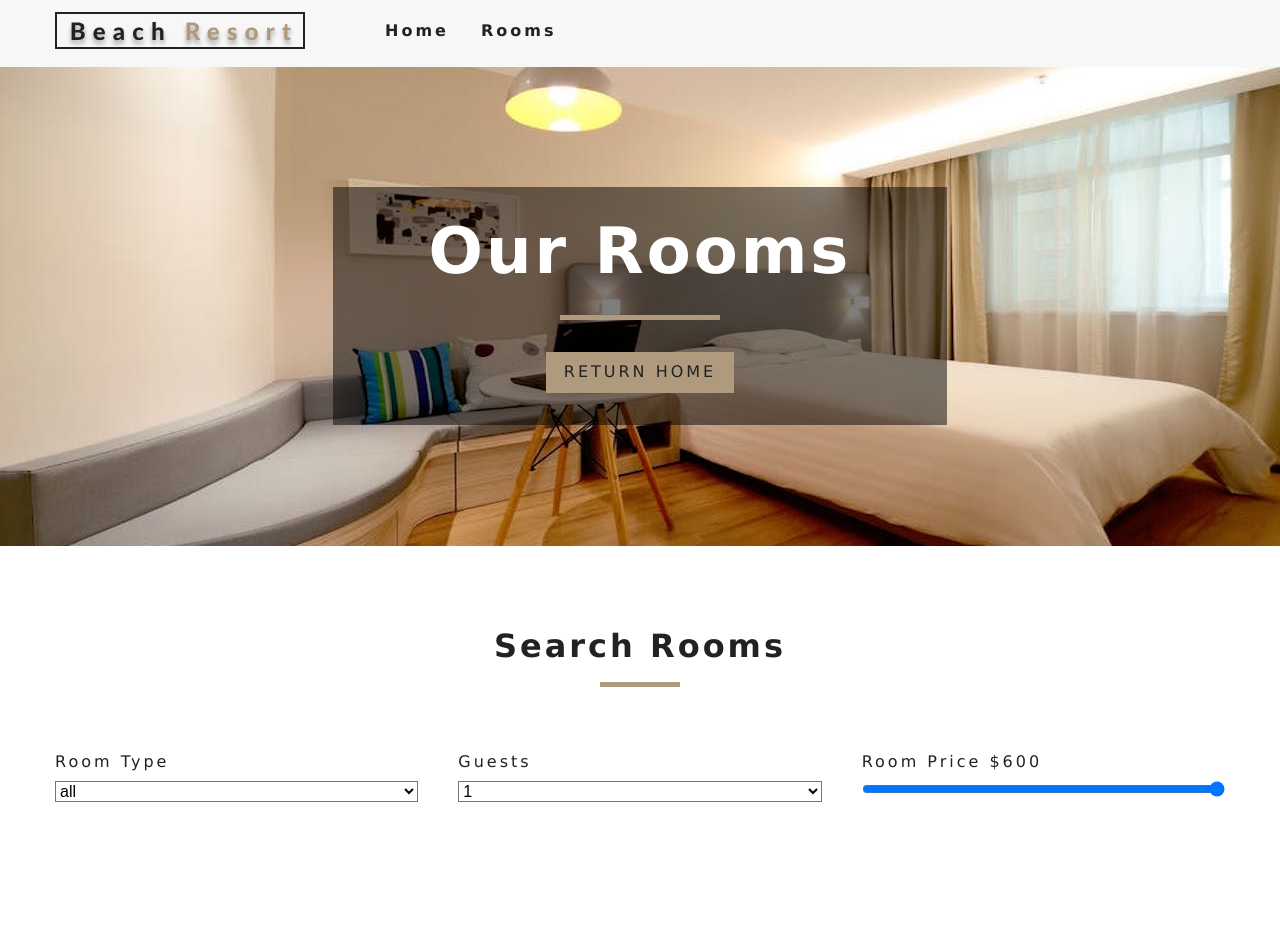
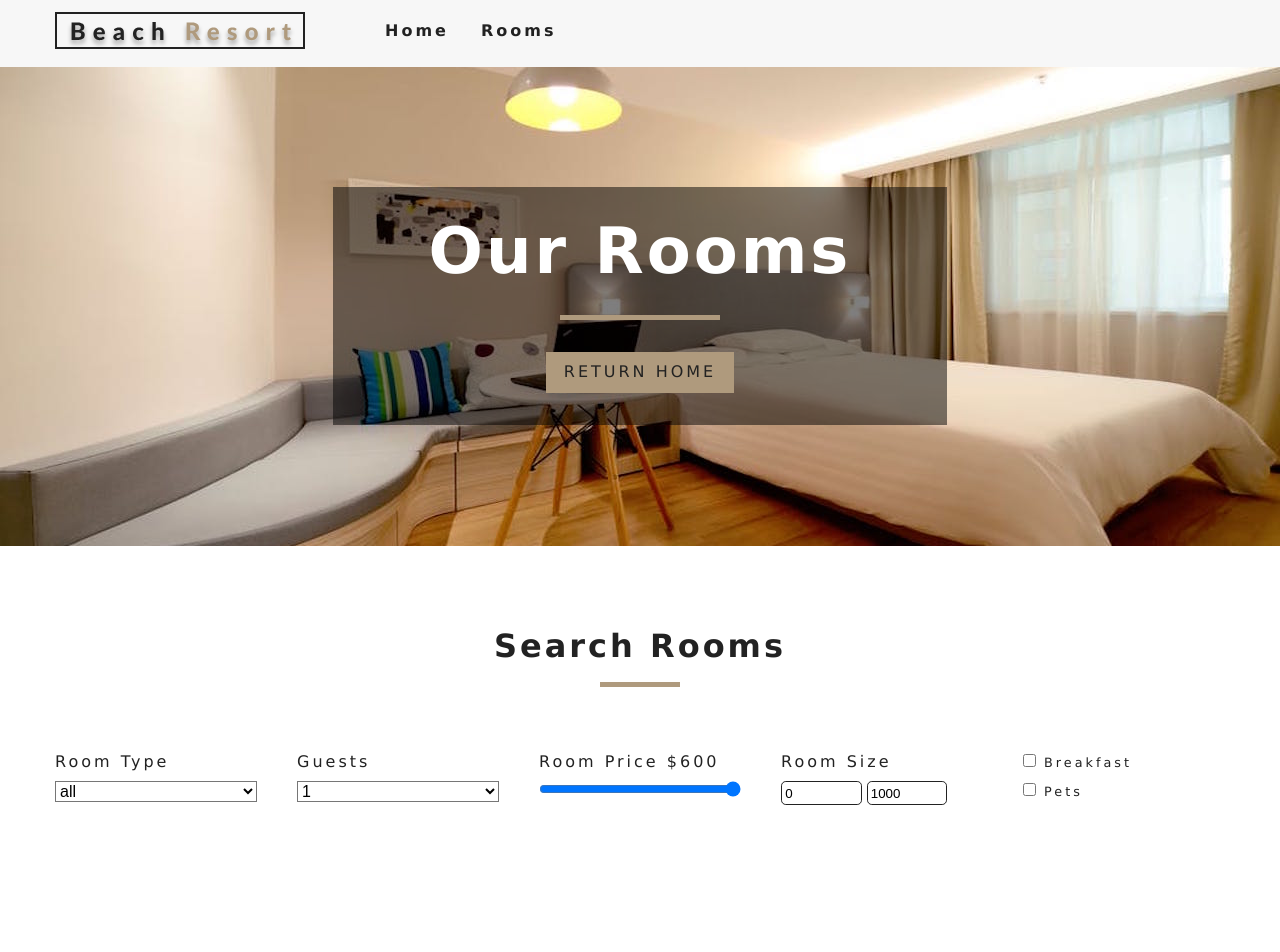
Before and after one commit to VitaliyNickishin/resort, a React (Create React App) app: page /rooms in a window 1280 px wide. Shown: the top 952 px of the page. Built offline with nearby package versions, Linux system fonts and the light colour scheme.

Commit message:
filter by size, breakfast, pets is compleated

```diff
--- a/src/components/RoomFilter.js
+++ b/src/components/RoomFilter.js
@@ -63,7 +63,7 @@ export default function RoomFilter({rooms}) {
       {types}
      </select>
     </div>
-    {/* end select type */}
+    {/* end of select type */}
     {/* guests */}
     <div className="form-group">
      <label htmlFor="capacity">guests</label>
@@ -77,7 +77,7 @@ export default function RoomFilter({rooms}) {
       {people}
      </select>
     </div>
-    {/* end guests */}
+    {/* end of guests */}
     {/* room price */}
     <div className="form-group">
      <label htmlFor="price">room price ${price}</label>
@@ -92,7 +92,55 @@ export default function RoomFilter({rooms}) {
       className = "form-control"
       />
     </div>
-    {/* end room price */}
+    {/* end of room price */}
+    {/* size */}
+    <div className="form-group">
+     <label htmlFor="size">room size</label>
+     <div className="size-inputs">
+      <input
+       type="number"
+       name="minSize"
+       id="size"
+       value={minSize}
+       onChange = {handleChange}
+       className = "size-input"
+      />
+      <input
+       type="number"
+       name="maxSize"
+       id="size"
+       value={maxSize}
+       onChange = {handleChange}
+       className = "size-input"
+      />
+     </div>
+    </div>
+    {/* end of size */}
+    {/* extras */}
+    <div className="form-group">
+     <div className="single-extra">
+      <input
+       type="checkbox"
+       name="breakfast"
+       id="breakfast"
+       checked={breakfast}
+       onChange = {handleChange}
+      />
+      <label htmlFor="breakfast">breakfast</label>
+     </div>
+
+     <div className="single-extra">
+      <input
+       type="checkbox"
+       name="pets"
+       id="pets"
+       checked={pets}
+       onChange = {handleChange}
+      />
+      <label htmlFor="pets">pets</label>
+     </div>
+    </div>
+    {/* end of extras */}
    </form>
   </section>
  )
--- a/src/context.js
+++ b/src/context.js
@@ -33,6 +33,7 @@ class RoomProvider extends Component {
   let featuredRooms = rooms.filter(room => room.featured === true);
   let maxPrice = Math.max(...rooms.map(item => item.price));
   let maxSize = Math.max(...rooms.map(item => item.size));
+
   this.setState({
    rooms,
    featuredRooms,
@@ -64,7 +65,7 @@ class RoomProvider extends Component {
 
  handleChange = event => {
   const target = event.target
-  const value = event.type === 'checkbox' ? target.checked : target.value
+  const value = target.type === 'checkbox' ? target.checked : target.value
   const name = event.target.name;
   this.setState(
    {[name]:value}, this.filterRooms)
@@ -109,6 +110,19 @@ class RoomProvider extends Component {
  //filter by price
  tempRooms = tempRooms.filter(room => room.price <= price);
 
+ //filter by size
+ tempRooms = tempRooms.filter(room => room.size >= minSize && room.size <= maxSize);
+
+ //filter by breakfast
+ if (breakfast) {
+  tempRooms = tempRooms.filter(room => room.breakfast === true);
+ }
+ //filter by pets
+ if (pets) {
+  tempRooms = tempRooms.filter(room => room.pets === true);
+ }
+
+
  //change state
   this.setState({
    sortedRooms:tempRooms
```
